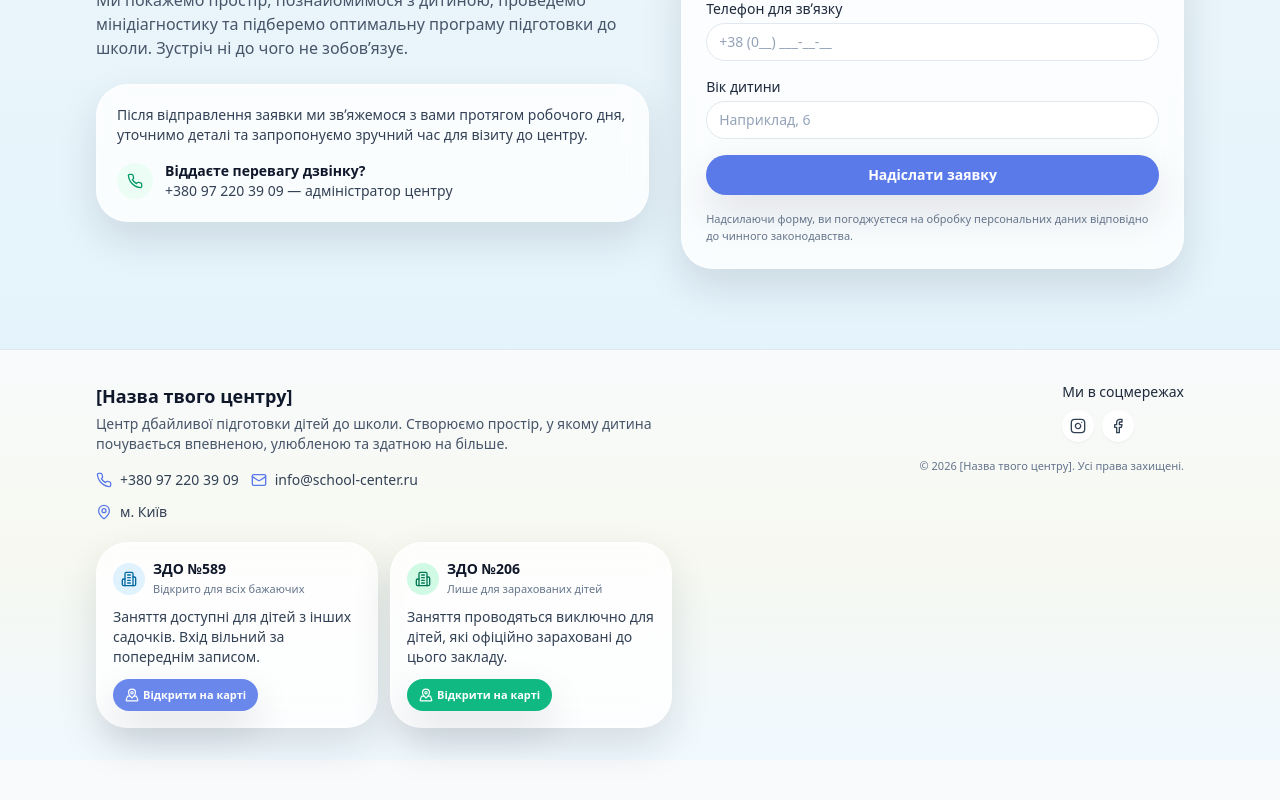
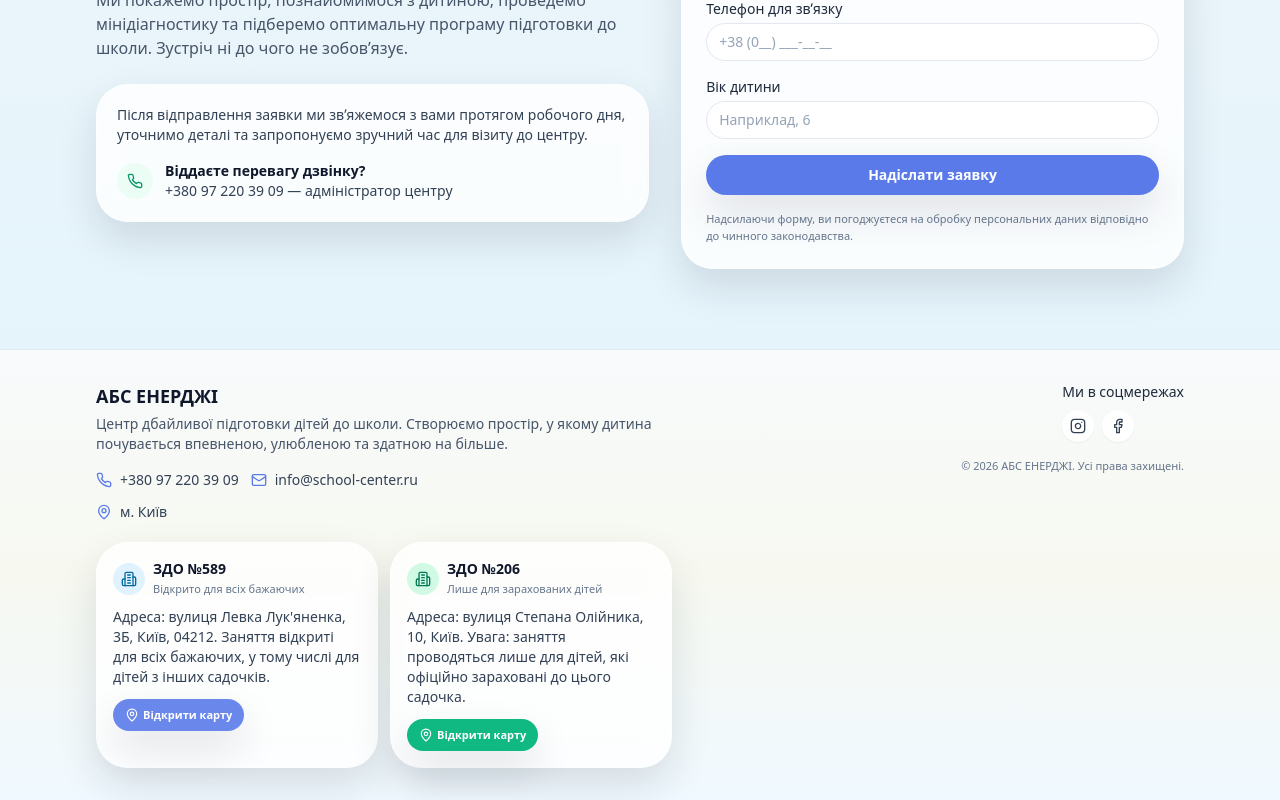
Before and after one commit to RIN001k/abc.enerdzhi, a Next.js app: page / in a window 1280 px wide. Shown: the part 4031-4831 px from the top of the page. Before the commit the page ends 4791 px from the top, so only its background shows below. Built offline with nearby package versions, Linux system fonts and the light colour scheme.

Commit message:
Update Footer.tsx

```diff
--- a/components/Footer.tsx
+++ b/components/Footer.tsx
@@ -7,7 +7,6 @@ import {
   Instagram,
   Facebook,
   Building2,
-  MapPinned,
 } from "lucide-react";
 
 export function Footer() {
@@ -19,7 +18,7 @@ export function Footer() {
       <div className="container-padded grid gap-8 md:grid-cols-[minmax(0,1.2fr)_minmax(0,1fr)] md:items-start">
         <div>
           <h3 className="text-base sm:text-lg font-semibold text-slate-900">
-            [Назва твого центру]
+            АБС ЕНЕРДЖІ
           </h3>
           <p className="mt-1 text-xs sm:text-sm text-slate-600">
             Центр дбайливої підготовки дітей до школи. Створюємо простір, у
@@ -68,17 +67,18 @@ export function Footer() {
                 </div>
               </div>
               <p>
-                Заняття доступні для дітей з інших садочків. Вхід вільний за
-                попереднім записом.
+                Адреса: вулиця Левка Лук&apos;яненка, 3Б, Київ, 04212. Заняття
+                відкриті для всіх бажаючих, у тому числі для дітей з інших
+                садочків.
               </p>
               <a
-                href="https://maps.google.com"
+                href="https://maps.app.goo.gl/LExTd32YvsSRj3o78"
                 target="_blank"
                 rel="noreferrer"
                 className="mt-3 inline-flex items-center gap-1 rounded-full bg-brand-blue/90 px-3 py-1.5 text-[11px] font-semibold text-white shadow-soft transition hover:bg-brand-blue"
               >
-                <MapPinned className="h-3.5 w-3.5" />
-                Відкрити на карті
+                <MapPin className="h-3.5 w-3.5" />
+                Відкрити карту
               </a>
             </div>
 
@@ -97,17 +97,18 @@ export function Footer() {
                 </div>
               </div>
               <p>
-                Заняття проводяться виключно для дітей, які офіційно зараховані
-                до цього закладу.
+                Адреса: вулиця Степана Олійника, 10, Київ. Увага: заняття
+                проводяться лише для дітей, які офіційно зараховані до цього
+                садочка.
               </p>
               <a
-                href="https://maps.google.com"
+                href="https://maps.app.goo.gl/Vq8XU7vBv5j8z7G2A"
                 target="_blank"
                 rel="noreferrer"
                 className="mt-3 inline-flex items-center gap-1 rounded-full bg-emerald-500 px-3 py-1.5 text-[11px] font-semibold text-white shadow-soft transition hover:bg-emerald-600"
               >
-                <MapPinned className="h-3.5 w-3.5" />
-                Відкрити на карті
+                <MapPin className="h-3.5 w-3.5" />
+                Відкрити карту
               </a>
             </div>
           </div>
@@ -135,8 +136,8 @@ export function Footer() {
               </a>
             </div>
           </div>
-          <p className="text-[11px] text-slate-500">
-            © {new Date().getFullYear()} [Назва твого центру]. Усі права
+            <p className="text-[11px] text-slate-500">
+            © {new Date().getFullYear()} АБС ЕНЕРДЖІ. Усі права
             захищені.
           </p>
         </div>
```
